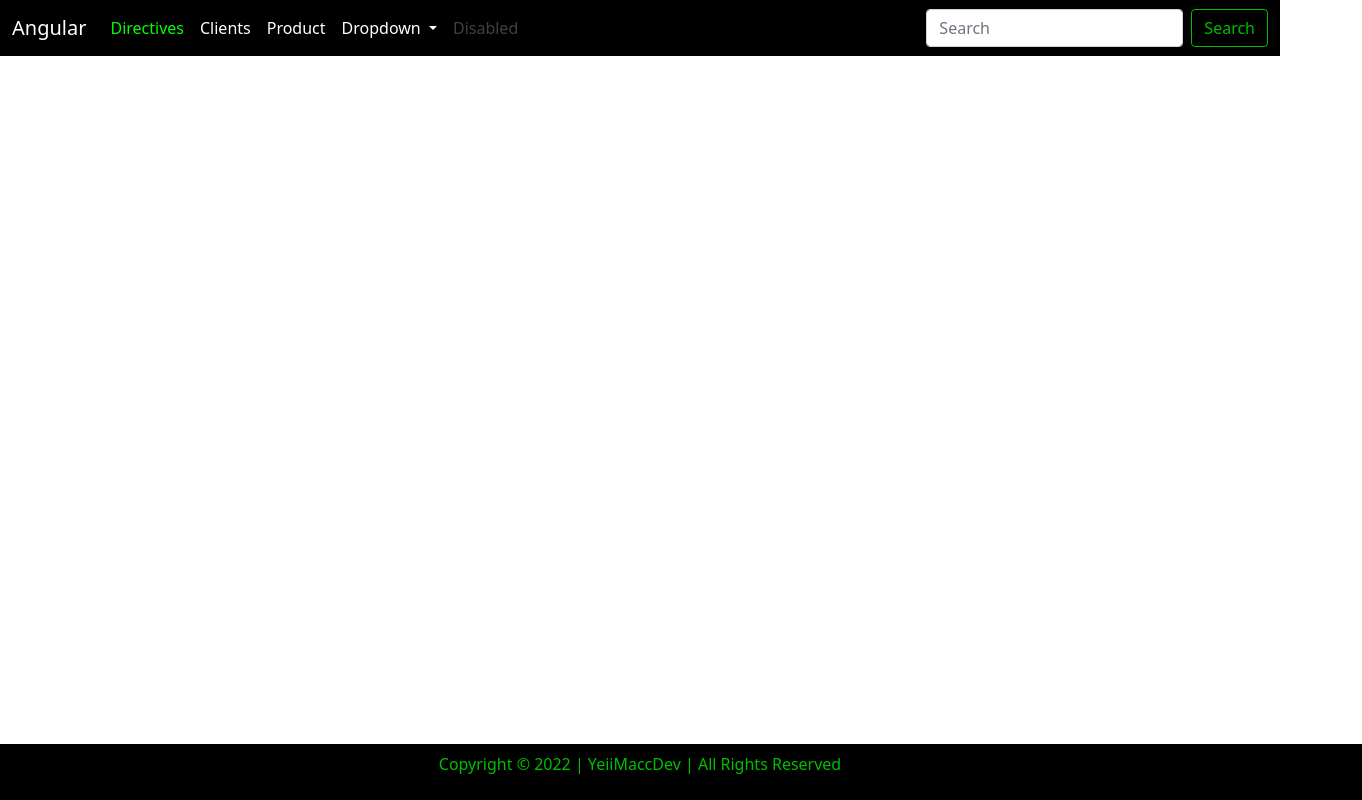
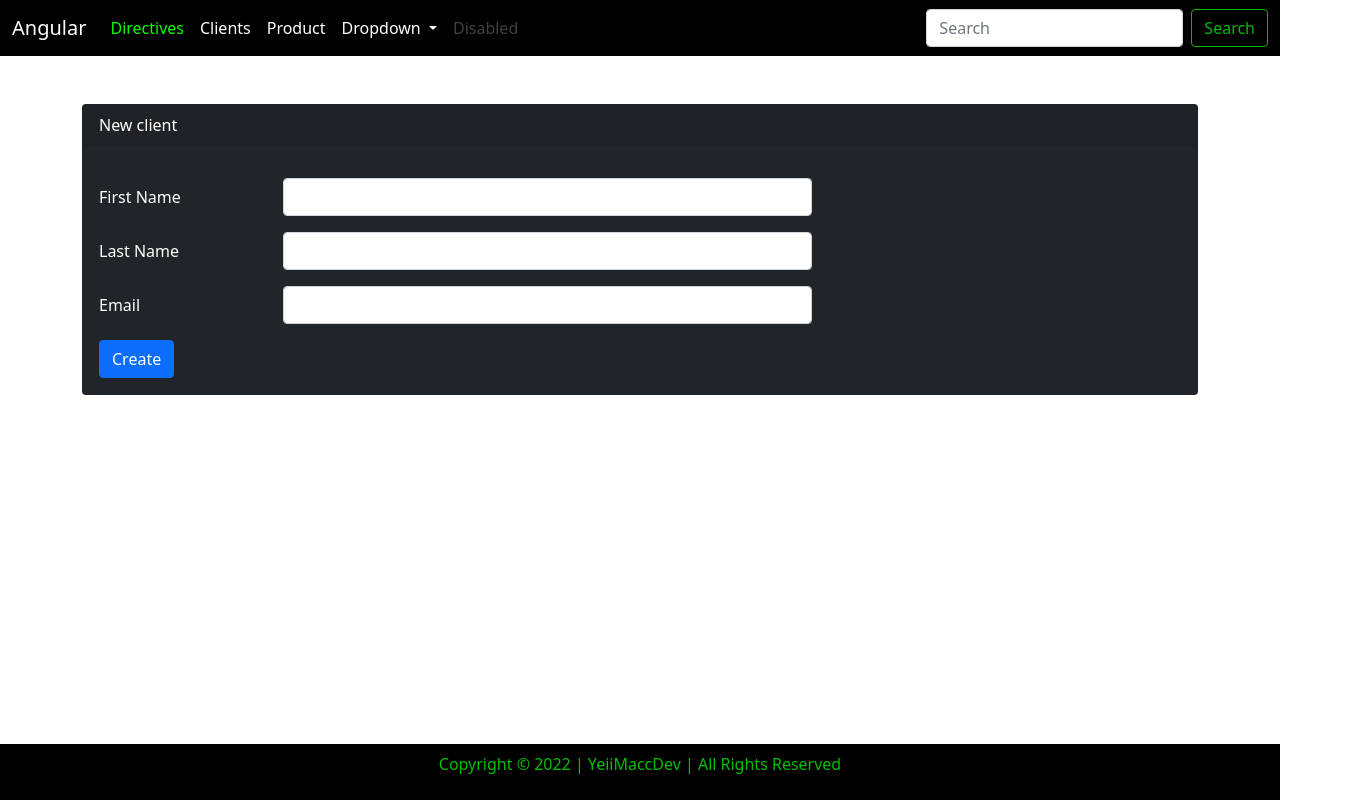
Before and after one commit to YeiiMacc/Ventas_Web_Angular, an Angular app: page /directives in a window 1280 px wide. Shown: the whole page, 1362 px wide, since content can reach past the window. Built offline with nearby package versions, Linux system fonts and the light colour scheme.

Commit message:
routing and navigation client form

```diff
--- a/src/app/app.module.ts
+++ b/src/app/app.module.ts
@@ -13,8 +13,9 @@ import { FormComponent } from './clients/form/form.component';
 
 const routes: Routes = [
   {path: '', redirectTo:'/clients', pathMatch: 'full'},
-  {path: 'directives', component: FooterComponent},
-  {path: 'clients', component:ClientsComponent},
+  {path: 'directives', component: FormComponent},
+  {path: 'clients', component: ClientsComponent},
+  {path: 'clients/form', component: FormComponent },
 ];
 
 @NgModule({
--- a/src/app/clients/clients.component.html
+++ b/src/app/clients/clients.component.html
@@ -1,4 +1,9 @@
 <h1>List of clients</h1>
+
+<div class="my-2 text-left">
+    <button class="btn btn-rounded btn-outline-primary" type="button" [routerLink]="['/clients/form']">New </button>
+</div>
+
 <div class="table-responsive">
     <table class="table table-striped">
         <thead>
--- a/src/app/clients/form/form.component.html
+++ b/src/app/clients/form/form.component.html
@@ -1,26 +1,26 @@
-<div class="card bg-dark text-white">
+<div class="card bg-dark text-white mt-5">
     <div class="card-header">{{title}}</div>
     <div class="card-body">
         <form (ngSubmit)="create()">
-            <div class="form-group row">
+            <div class="form-group row mt-3">
                 <label for="firstName" class="col-form-label col-sm-2">First Name</label>
                 <div class="col-sm-6">
                     <input type="text" name="firstName" id="firstName" class="form-control" [(ngModel)]="client.firstName">
                 </div>
             </div>
-            <div class="form-group row">
+            <div class="form-group row mt-3">
                 <label for="LastName" class="col-form-label col-sm-2">Last Name</label>
                 <div class="col-sm-6">
                     <input type="text" name="LastName" id="LastName" class="form-control" [(ngModel)]="client.lastName">
                 </div>
             </div>
-            <div class="form-group row">
+            <div class="form-group row mt-3">
                 <label for="email" class="col-form-label col-sm-2">Email</label>
                 <div class="col-sm-6">
                     <input type="email" name="email" id="email" class="form-control" [(ngModel)]="client.email">
                 </div>
             </div>
-            <div class="from-group row">
+            <div class="from-group row mt-3">
                 <div class="col-sm-6">
                     <button class="btn btn-primary" role="button">Create</button>
                 </div>
```
